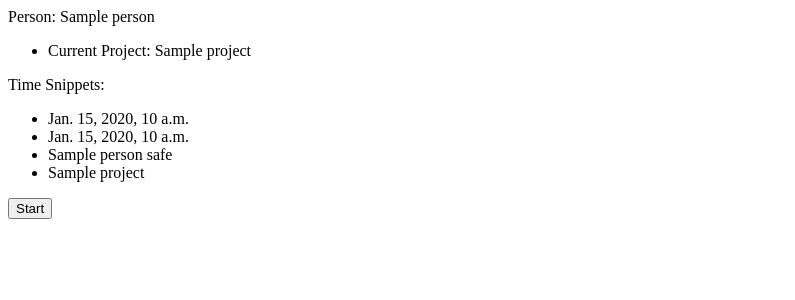
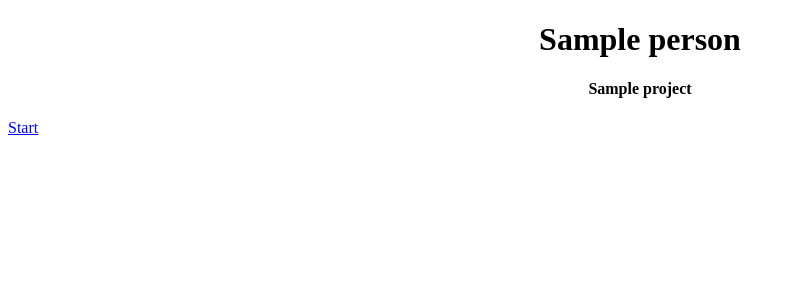
Before and after one commit to nilq/dragonglass, a Django app: template DragonGlass/timesheet/templates/index.html in a window 1280 px wide. Shown: the top 300 px of the page, without its empty margins (0-795 px from the left). Run offline with Django 3.2, Linux system fonts and the light colour scheme; the template is opened without the code that fills it: most values are stand-ins (such as "Sample title", 1, 10 or a date in 2020).

Commit message:
Add front-end magic

```diff
--- a/DragonGlass/timesheet/templates/index.html
+++ b/DragonGlass/timesheet/templates/index.html
@@ -3,28 +3,33 @@
   <head>
     <meta charset="utf-8">
     <title>Dragon Glass</title>
-    <link rel="stylesheet" href="/css/lumen.min.css" charset="utf-8">
+    <link rel="stylesheet" href="http://teasquat.com/css/lumen.min.css" charset="utf-8">
+    <style type="text/css">
+      .center {
+        text-align: center;
+      }
+    </style>
   </head>
   <body>
-    <a>Person: {{ Person.name }}</a>
-    {% if Person.current_snippet %}
-    <ul><li>Current Project: {{ Person.current_snippet.project.name }}</li></ul>
-    {% endif %}
-    <p>
-    <p>
-    <a>Time Snippets:</a>
-    {% for each in Time.all %}
-      <ul>
-        <li>{{ each.start_time }}</li>
-        <li>{% if each.stop_time %}{{ each.stop_time }}{% else %}Still working{% endif %}</li>
-        <li>{{ each.person_safe.name }}</li>
-        <li>{{ each.project.name }}</li>
-      </ul>
-      <p>
-    {% endfor %}
-    <form action="/" method="post">
-      {% csrf_token %}
-    <input type="submit" value="Start" />
-    </form>
+
+    <h1 class="page-header center">{{ Person.name }}</h1>
+
+    {%for project in Project.all%}
+      <div class="panel panel-default">
+        <div class="panel-heading center">
+          <h4>{{ project.name }}</h4>
+        </div>
+        <div class="panel-body">
+          {%if Person.current_snippet.project.name == project.name%}
+            <form class="" method="post">
+              <input type="submit" class="btn btn-danger btn-lg btn-block" value="Stop">
+               {% csrf_token %}
+            </form>
+          {%else%}
+            <a href="#" class="btn btn-success btn-lg btn-block">Start</a>
+          {%endif%}
+        </div>
+      </div>
+    {%endfor%}
   </body>
 </html>
--- a/DragonGlass/timesheet/views.py
+++ b/DragonGlass/timesheet/views.py
@@ -4,4 +4,4 @@ from .models import Project, Person, Time
 
 def index(request, private_id):
     person = get_object_or_404(Person, private_id=private_id)
-    return render(request, 'index.html', {'Person':person, 'Time':Time.objects})
+    return render(request, 'index.html', {'Person':person, 'Time':Time.objects, 'Project':Project.objects})
```
Also changed, not shown: DragonGlass/db.sqlite3.
